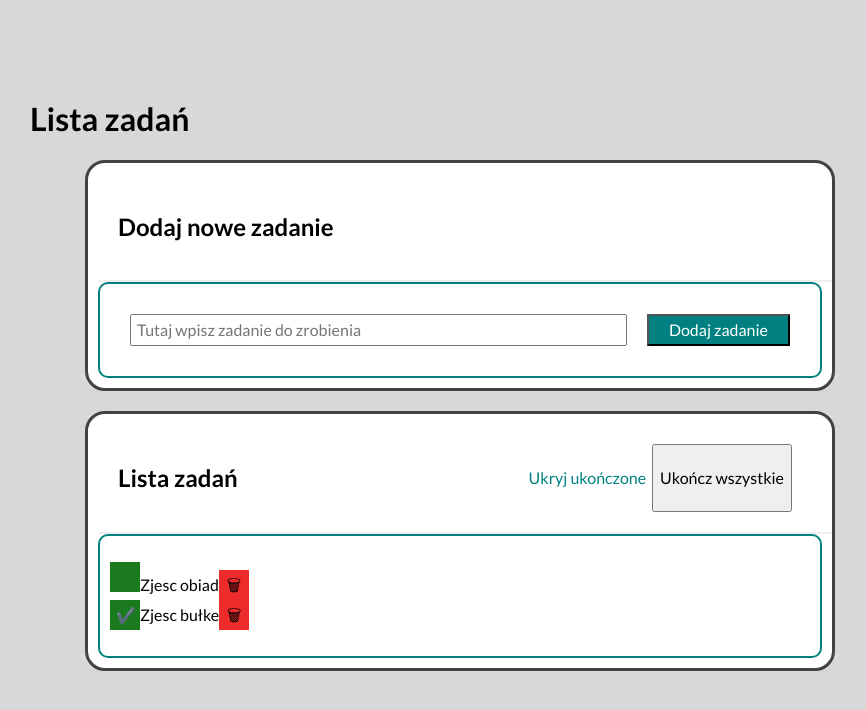
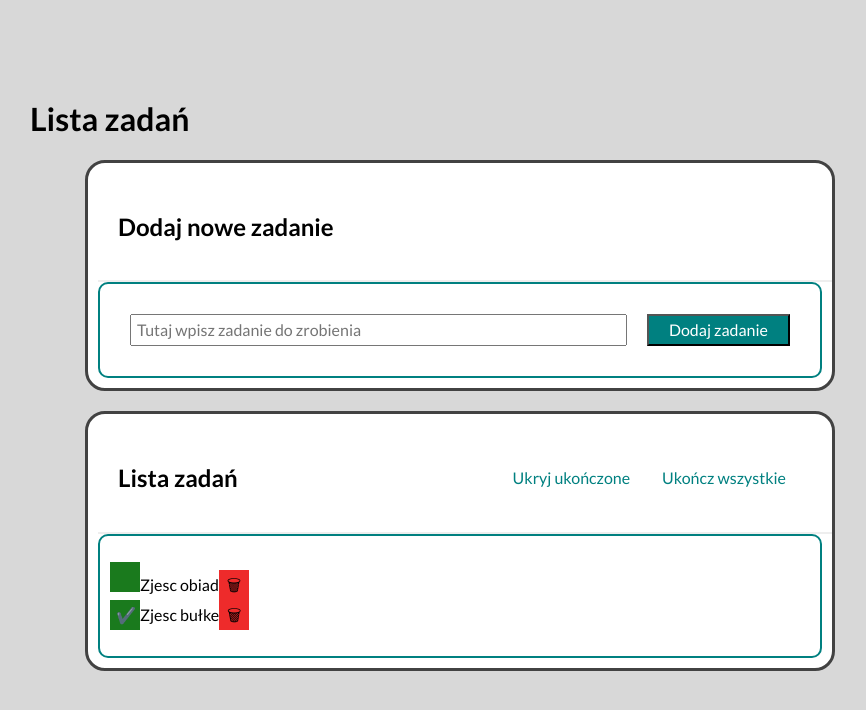
Before and after one commit to PrzemekBiernat1998/todo-list-react, a React (Create React App) app: page / in a window 1280 px wide. Shown: the top 710 px of the page, without its empty margins (180-1046 px from the left). Built offline with nearby package versions, Linux system fonts and the light colour scheme.

Commit message:
solve problem with button

```diff
--- a/src/Buttons/index.js
+++ b/src/Buttons/index.js
@@ -9,7 +9,7 @@ const Buttons = ({tasks, hideDoneTasks}) =>
             <button className="buttons__button"> {hideDoneTasks ? "Pokaż " : "Ukryj "
                 }ukończone</button>
             <button
-                className="buttons_button"
+                className="buttons__button"
                 disabled={tasks.every(({ done }) => done)}
             >
               Ukończ wszystkie
```
